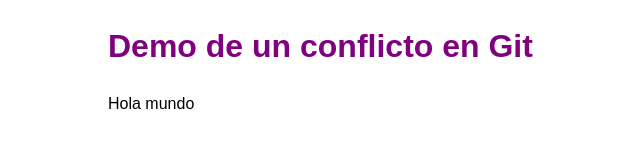
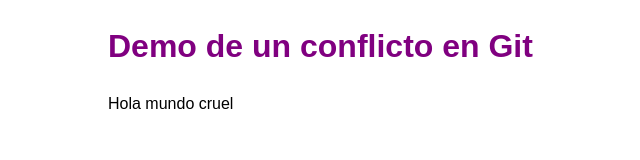
Before and after one commit to nasivuela/conflict-demo, a plain HTML site: page index.html in a window 1280 px wide. Shown: the full height of the page, 52-692 px from the left. Drawn offline with Linux system fonts and the light colour scheme.

Commit message:
Improve HTML and CSS code

```diff
--- a/index.html
+++ b/index.html
@@ -14,7 +14,7 @@
     </header>
     <main>
 
-      <p class="main__paragraph">Hola mundo</p>
+      <p class="main__paragraph">Hola mundo cruel</p>
     </main>
 
   </div>
--- a/styles/main.css
+++ b/styles/main.css
@@ -23,5 +23,5 @@ body {
 /* MAIN */
 
 .main__paragraph {
-  margin: 16px 0;
+  margin: 24px 0;
 }
```
